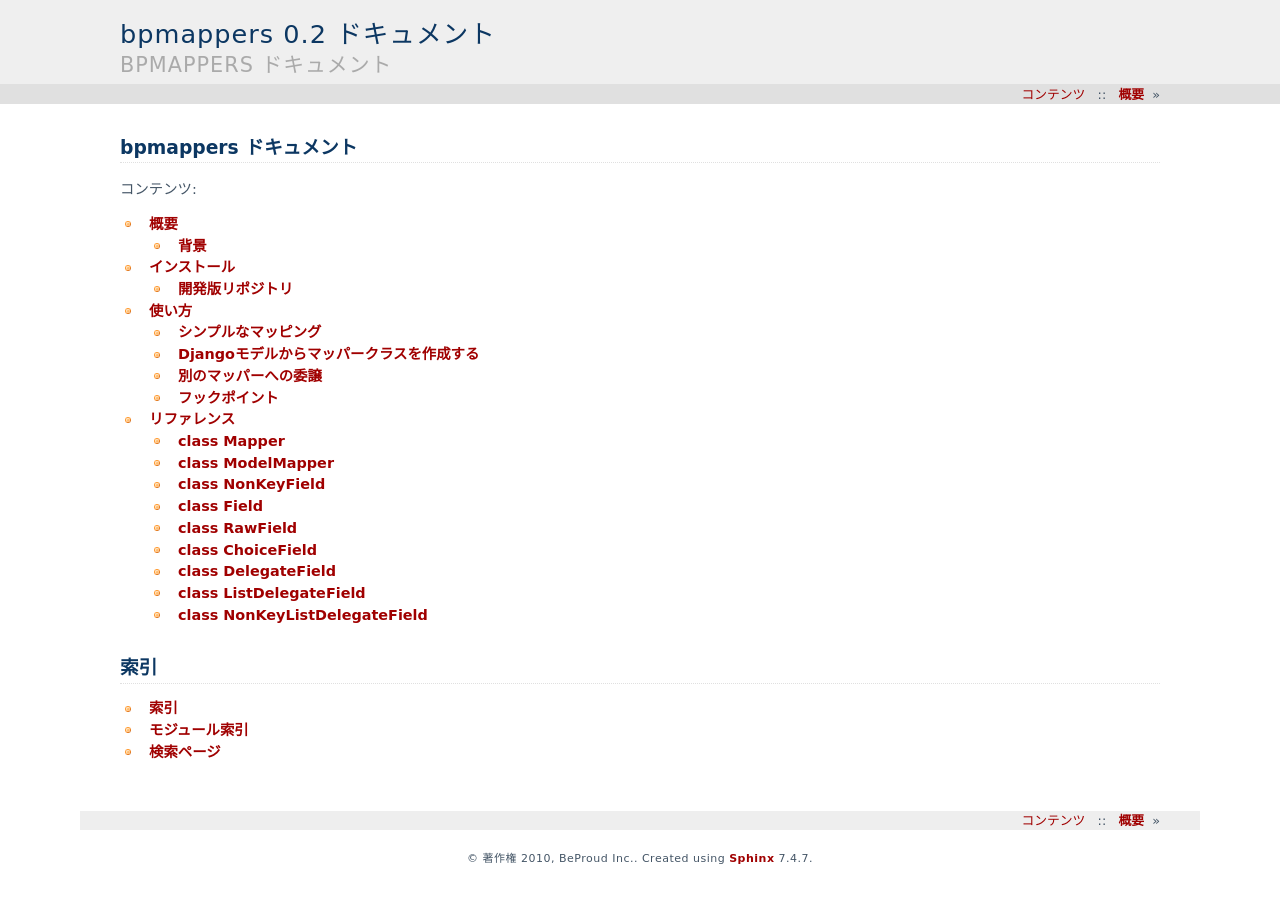
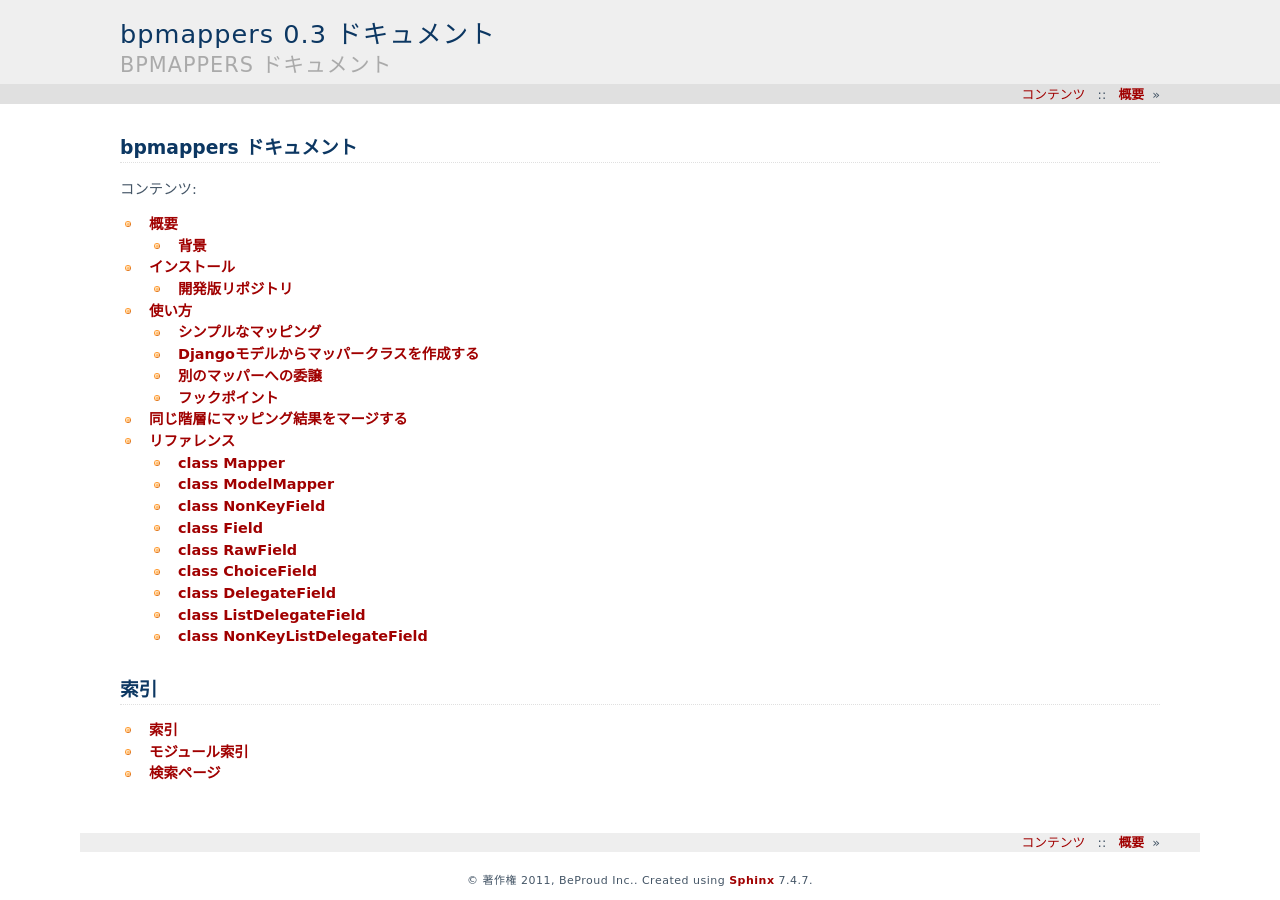
Before and after one commit to beproud/bpmappers, a Sphinx documentation site: the page built from docs/ja/source/index.rst, in a window 1280 px wide. Built offline with Sphinx 7.4.7, drawn with Linux system fonts in a browser that asks for light colours; some of the changed lines change nothing that is shown.

Commit message:
ドキュメント更新

```diff
--- a/docs/ja/source/conf.py
+++ b/docs/ja/source/conf.py
@@ -48,16 +48,16 @@
 
 # General information about the project.
 project = u'bpmappers'
-copyright = u'2010, BeProud Inc.'
+copyright = u'2011, BeProud Inc.'
 
 # The version info for the project you're documenting, acts as replacement for
 # |version| and |release|, also used in various other places throughout the
 # built documents.
 #
 # The short X.Y version.
-version = '0.2'
+version = '0.3'
 # The full version, including alpha/beta/rc tags.
-release = '0.2'
+release = '0.3'
 
 # The language for content autogenerated by Sphinx. Refer to documentation
 # for a list of supported languages.
--- /dev/null
+++ b/docs/ja/source/flatten.rst
@@ -0,0 +1,58 @@
+.. _flatten:
+
+同じ階層にマッピング結果をマージする
+====================================
+
+``myapp/models.py`` に定義した次のようなPersonモデルとBookモデルを同じ階層にマッピングする例です。
+
+
+.. code-block:: python
+
+   from django.db import models
+
+   class Person(models.Model):
+       name = models.CharField(max_length=20)
+       age = models.PositiveIntegerField()
+
+       def __unicode__(self):
+           return '%s, %d' % (self.name, self.age)
+
+   class Book(models.Model):
+       title = models.CharField(max_length=30)
+       author = models.ForeignKey(Person)
+
+       def __unicode__(self):
+           return '%s, %s' % (self.title, self.author)
+
+
+``myapp/mappers.py`` にマッピングルールを定義します。
+``DelegateField`` の ``attach_parent`` オプションに ``True`` を指定することで、対象のマッピング結果を同じ階層のマッピング結果にマージします。
+
+.. code-block:: python
+
+   from bpmappers import Mapper, fields, djangomodel
+   from myapp.models import Person, Book
+
+   class PersonModelMapper(djangomodel.ModelMapper):
+       class Meta:
+           model = Person
+           exclude = ['id']
+
+   class BookFlattenMapper(djangomodel.ModelMapper):
+       author = fields.DelegateField(PersonModelMapper, attach_parent=True)
+
+       class Meta:
+           model = Book
+
+
+結果はこのようになります:
+
+.. code-block:: pycon
+
+   >>> from myapp.models import Book
+   >>> book = Book.objects.get(pk=1)
+   >>> book
+   <Book: feizbook, feiz, 23>
+   >>> from myapp.mappers import BookFlattenMapper
+   >>> BookFlattenMapper(book).as_dict()
+   {'name': u'feiz', 'age': 23, 'id': 1, 'title': u'feizbook'}
--- a/docs/ja/source/index.rst
+++ b/docs/ja/source/index.rst
@@ -1,8 +1,3 @@
-.. bpmappers documentation master file, created by
-   sphinx-quickstart on Tue Feb 09 09:35:56 2010.
-   You can adapt this file completely to your liking, but it should at least
-   contain the root `toctree` directive.
-
 bpmappers ドキュメント
 ======================
 
@@ -14,6 +9,7 @@
    intro
    install
    usage
+   flatten
    reference
 
 索引
```
Also changed, not shown: 4 other files.
